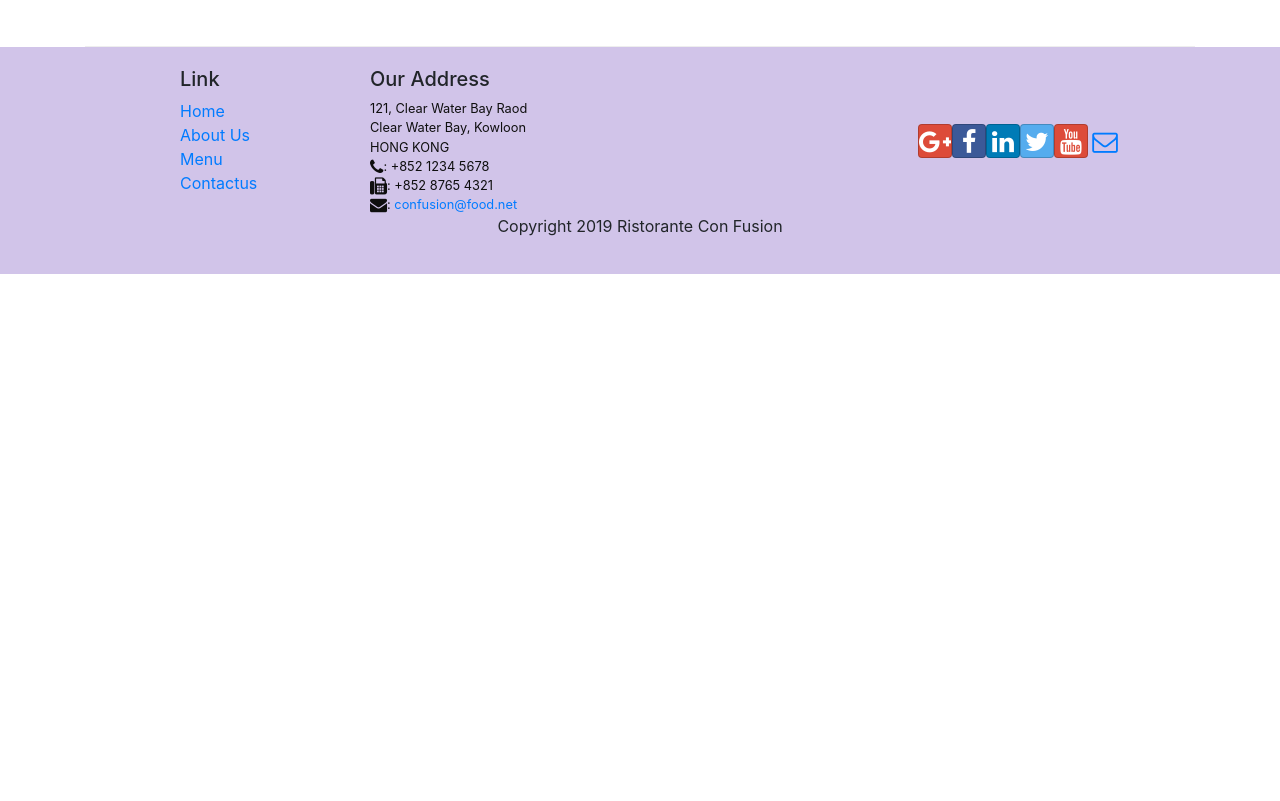
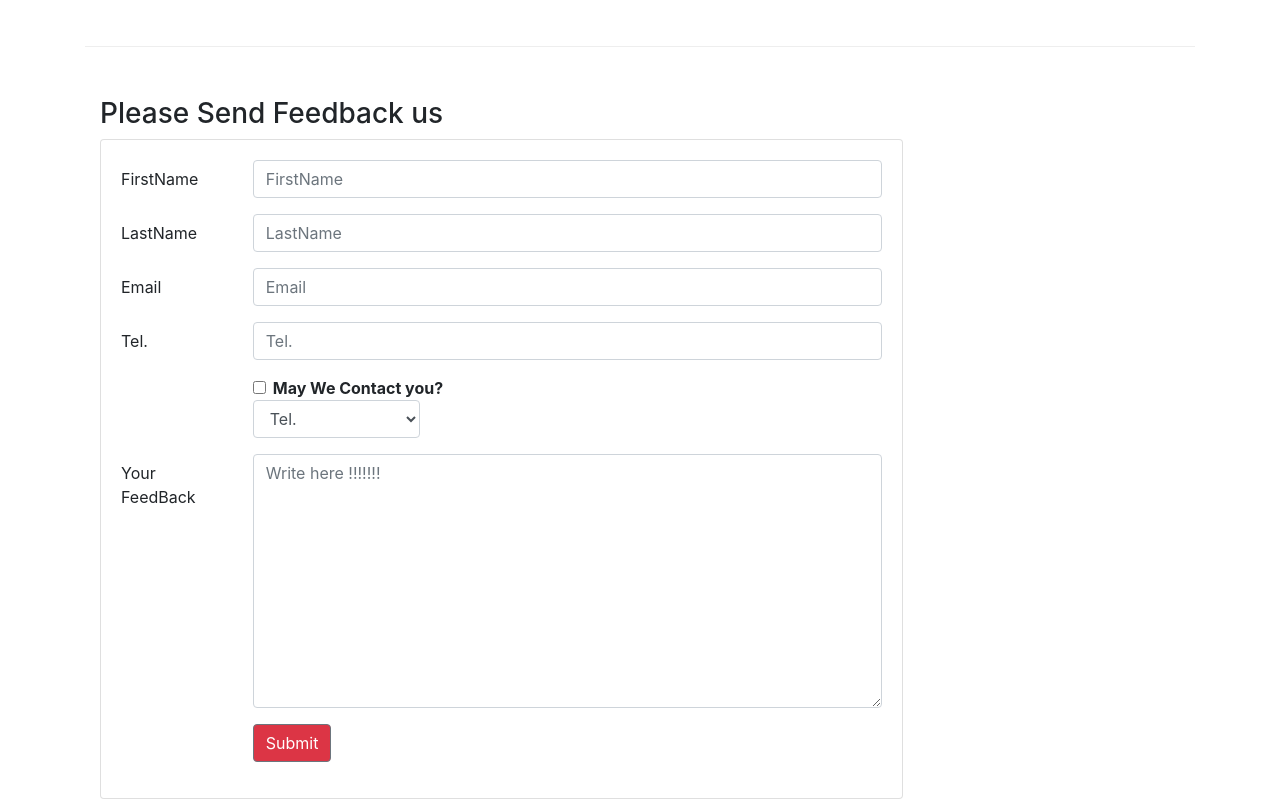
Before and after one commit to uka151/Restorante-Con-Fusion, a React (Create React App) app: page /contactUs in a window 1280 px wide. Shown: the part 800-1601 px from the top of the page. Before the commit the page ends 1074 px from the top, so only its background shows below. Built offline with nearby package versions, Linux system fonts and the light colour scheme.

Commit message:
Add Feedback form

```diff
--- a/src/components/ContactUs.js
+++ b/src/components/ContactUs.js
@@ -1,5 +1,5 @@
 import React from 'react';
-import { Breadcrumb, BreadcrumbItem } from 'reactstrap';
+import { Breadcrumb, BreadcrumbItem, FormGroup, Form, Card, CardBody, Label, Input, Col, Button } from 'reactstrap';
 import { Link } from 'react-router-dom';
 
 function Contact(props) {
@@ -11,7 +11,7 @@ function Contact(props) {
                 </Breadcrumb>
             </div>
             <div className="row">
-                <h3>Contact Us</h3><hr/>
+                <h3>Contact Us</h3><hr />
             </div>
             <div className="row row-content">
                 <div className="col-12">
@@ -36,13 +36,80 @@ function Contact(props) {
                 <div className="col-12 col-sm-6 offset-sm-1">
                     <div className="btn-group" role="group">
                         <a role="button" className="btn btn-primary" href=":+919451075292"><i className="fa fa-phone">Call</i></a>
-                        <a role="button" className="btn btn-info">
+                        <a role="button" className="btn btn-info" href="/">
                             <i className="fa fa-skype">Skype</i>
                         </a>
                         <a role="button" className="btn btn-success" href="mailto:umeshagrahari87@gmail.com"><i className="fa fa-envelope">Email</i></a>
                     </div>
                 </div>
             </div>
+            <div className="row row-content">
+                <div className="col-12">
+                    <h3>Please Send Feedback us</h3>
+                </div>
+                <div className="col-12 col-md-9">
+                    <Card>
+                        <CardBody>
+                            <Form>
+                                <FormGroup row>
+                                    <Label hmtlfor="firstname" md={2}>FirstName</Label>
+                                    <Col md={10}>
+                                        <Input type="text" id="firstname" name="firstname" placeholder="FirstName" />
+                                    </Col>
+                                </FormGroup>
+                                <FormGroup row>
+                                    <Label hmtlfor="Lastname" md={2}>LastName</Label>
+                                    <Col md={10}>
+                                        <Input type="text" id="Lastname" name="Lastname" placeholder="LastName" />
+                                    </Col>
+                                </FormGroup>
+                                <FormGroup row>
+                                    <Label hmtlfor="email" md={2}>Email</Label>
+                                    <Col md={10}>
+                                        <Input type="text" id="email" name="email" placeholder="Email" />
+                                    </Col>
+                                </FormGroup>
+                                <FormGroup row>
+                                    <Label hmtlfor="tel" md={2}>Tel.</Label>
+                                    <Col md={10}>
+                                        <Input type="tel" id="tel" name="tel" placeholder="Tel." />
+                                    </Col>
+                                </FormGroup>
+
+                                <FormGroup row>
+                                    <Col md={{ size: 6, offset: 2 }}>
+                                        <FormGroup check>
+                                            <Label check>
+                                                <Input type="checkbox" name='agree' />
+                                                <strong>May We Contact you?</strong>
+                                            </Label>
+                                        </FormGroup>
+                                    </Col>
+                                    <Col md={{ size: 3, offset: 2 }}>
+                                        <Input type="select" name="contactType">
+                                            <option>Tel.</option>
+                                            <option>Email</option>
+                                        </Input>
+                                    </Col>
+                                </FormGroup>
+                                <FormGroup row>
+                                    <Label hrmlfor="message" md={2}>Your FeedBack</Label>
+                                    <Col md={10}>
+
+                                        <Input type="textarea" rows='10' id="message" name="message" placeholder="Write here !!!!!!!" />
+                                    </Col>
+                                </FormGroup>
+                                <FormGroup row >
+                                    <Col md={{ size: 6, offset: 2 }}>
+                                        <Button type="button" className="bg-danger" id="submit">Submit</Button>
+                                    </Col>
+                                </FormGroup>
+
+                            </Form> </CardBody>
+                    </Card>
+                </div>
+            </div>
+
 
         </div>
 
--- a/src/components/HeaderComponent.js
+++ b/src/components/HeaderComponent.js
@@ -27,17 +27,17 @@ class Header extends Component {
                         /></NavbarBrand>
                         <Collapse isOpen={this.state.isNavOpen} navbar>
                             <Nav navbar>
-                                <navItem>
+                                <NavItem>
                                     <NavLink className='nav-link' to='/home'><span className='fa fa-home fa-lg'>Home</span></NavLink>
-                                </navItem>
+                                </NavItem>
                                 <NavItem>
                                     <NavLink className='nav-link' to='/aboutus'><span className='fa fa-info fa-lg'>About Us</span></NavLink>
                                 </NavItem>
                                 <NavItem >
                                     <NavLink className='nav-link' to='/menu'><span className='fa fa-list fa-lg'>Menu</span></NavLink></NavItem>
-                                <navItem>
+                                <NavItem>
                                     <NavLink className='nav-link' to='/contactus'><span className='fa fa-address-card fa-lg'>Contact Us</span>
-                                    </NavLink></navItem>
+                                    </NavLink></NavItem>
                             </Nav>
                         </Collapse>
                     </div>
```
